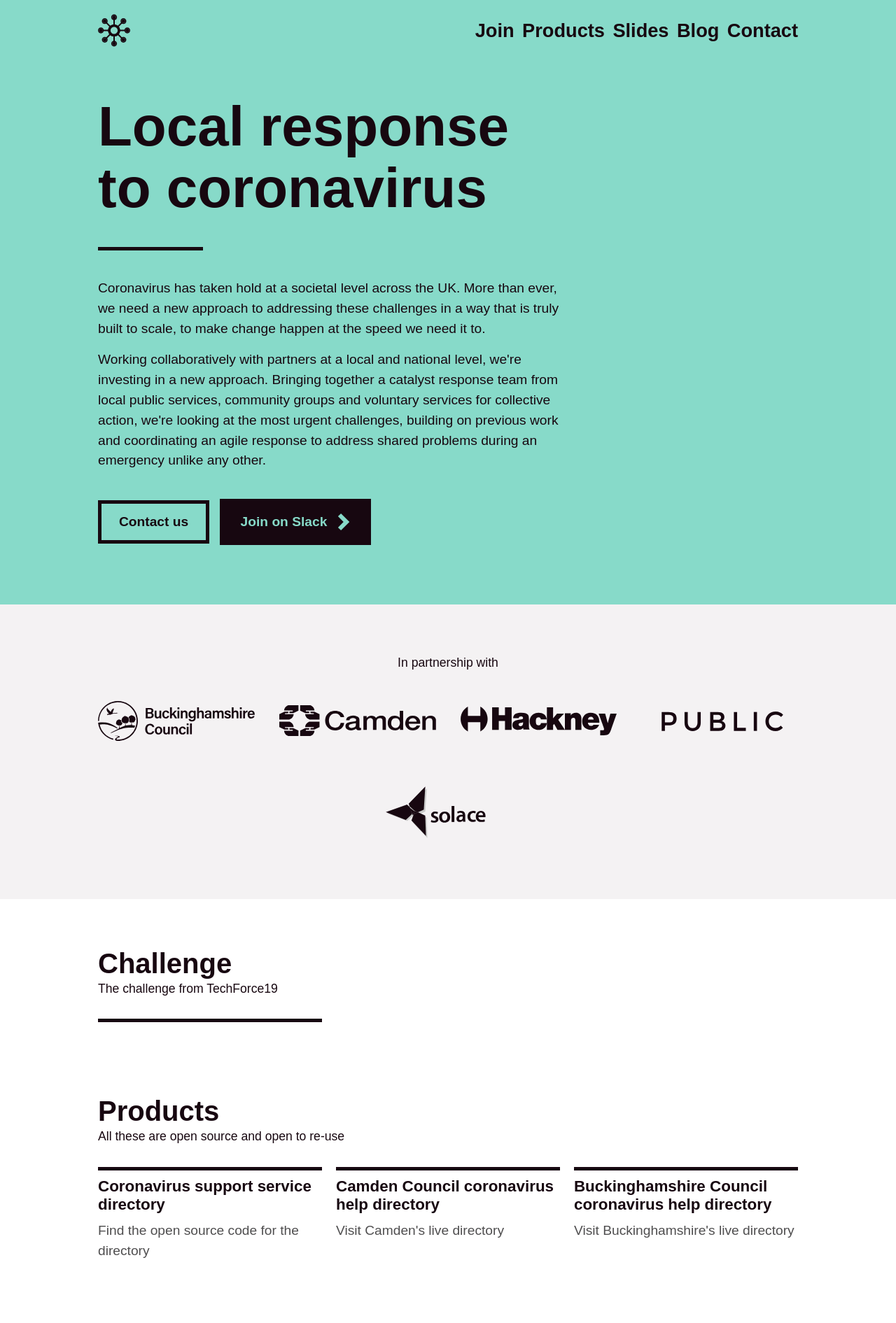
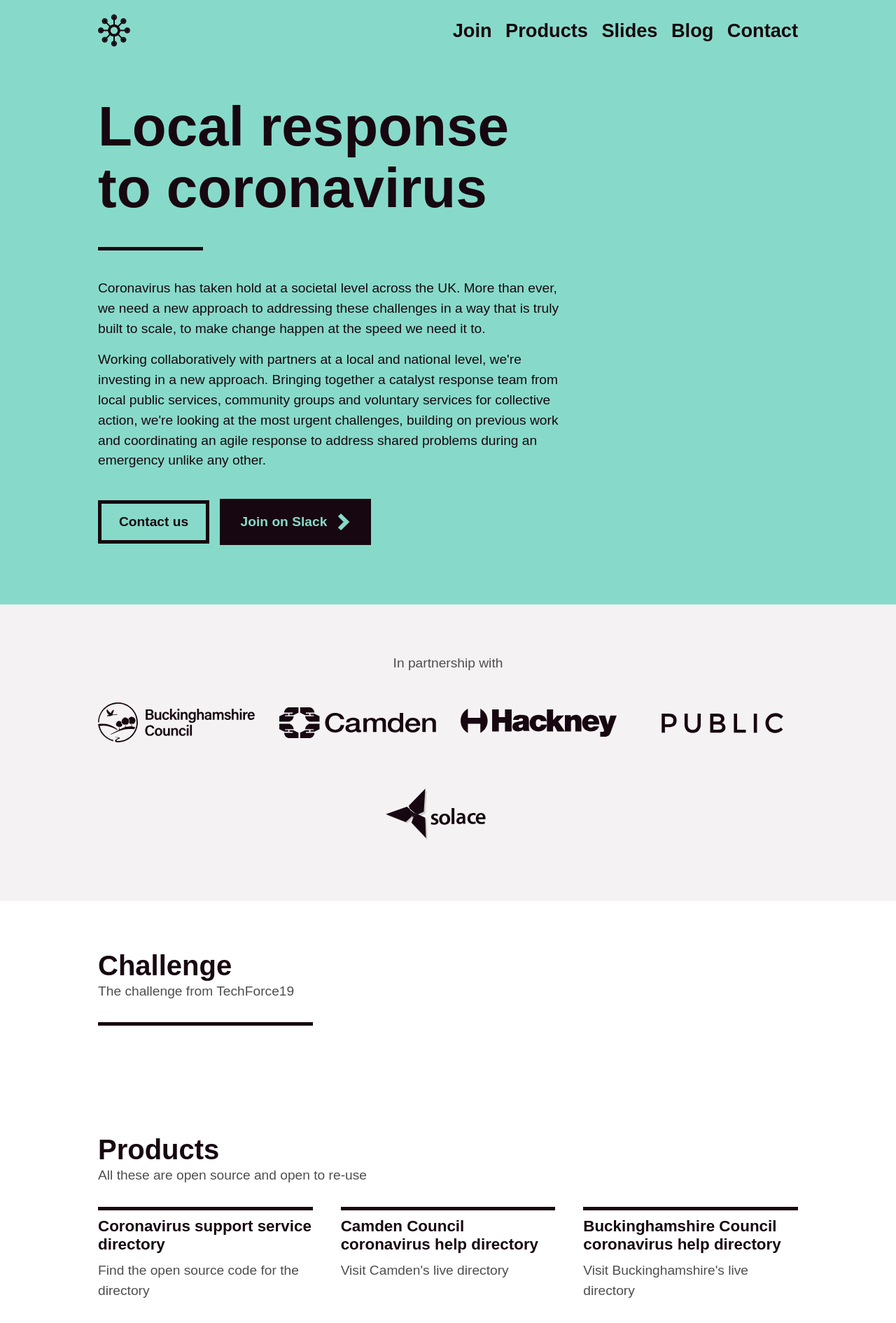
Before and after one commit to wearefuturegov/london-coronavirus-response-microsite, a Jekyll site: the page built from index.markdown, in a window 1280 px wide. Shown: the top 1891 px of the page at 70% size. Built offline with Jekyll 4.4.1, drawn with Linux system fonts in a browser that asks for light colours; some web fonts are replaced.

Commit message:
increase spacings

```diff
--- a/_layouts/home.html
+++ b/_layouts/home.html
@@ -21,7 +21,7 @@
 
 <section class="partnerships">
     <div class="container">
-        <p>In partnership with</p>
+        <p class="promos__desc">In partnership with</p>
         <div class="partnerships__logos">
             <img src="/assets/bucks.svg" class="partnerships__logo" alt="Buckinghamshire County Council"/>
             <img src="/assets/camden.svg" class="partnerships__logo" alt="Camden Council"/>
@@ -36,7 +36,7 @@
     <section class="promos" id="challenge">
         <div class="container">
             <h2 class="promos__title">Challenge</h2>
-            <p>The challenge from TechForce19</p>
+            <p class="promos__desc">The challenge from TechForce19</p>
             <ul class="promo-list">
                 {% for product in site.data.challenge %}
                     <li class="promo">
@@ -54,7 +54,7 @@
     <section class="promos" id="products">
         <div class="container">
             <h2 class="promos__title">Products</h2>
-            <p>All these are open source and open to re-use</p>
+            <p class="promos__desc">All these are open source and open to re-use</p>
             <ul class="promo-list">
                 {% for product in site.data.products %}
                     <li class="promo">
--- a/css/main.scss
+++ b/css/main.scss
@@ -66,7 +66,7 @@ p{
         color: $black;
         font-weight: 900;
         text-decoration: none;
-        margin-right: 7px;
+        margin-right: 15px;
         &:last-of-type{
             margin-right: 0px;;
         }
@@ -276,12 +276,22 @@ p{
 }
 
 .promos{
-    margin-bottom: 50px;
+    margin-bottom: 100px;
     .promos__title{
         font-size: 2rem;
         @media screen and (min-width: $l-breakpoint) {
             font-size: 2.5rem;
         }
+    }
+    &:last-of-type {
+        margin-bottom: 50px;
+    }
+}
+.promos__desc {
+    color: $grey;
+    margin-bottom: 0px;
+    @media screen and (min-width: $l-breakpoint) {
+        font-size: 1.2rem;
     }
 }
 
@@ -311,10 +321,10 @@ p{
         }
     }
     @media screen and (min-width: $l-breakpoint) {
-        width: calc(33.33% - 13.33px);
-        margin-right: 20px;
+        width: calc(33.33% - 26.66px);
+        margin-right: 40px;
         &:nth-of-type(even){
-            margin-right: 20px;
+            margin-right: 40px;
         }
         &:nth-of-type(3n){
             margin-right: 0px;
```
